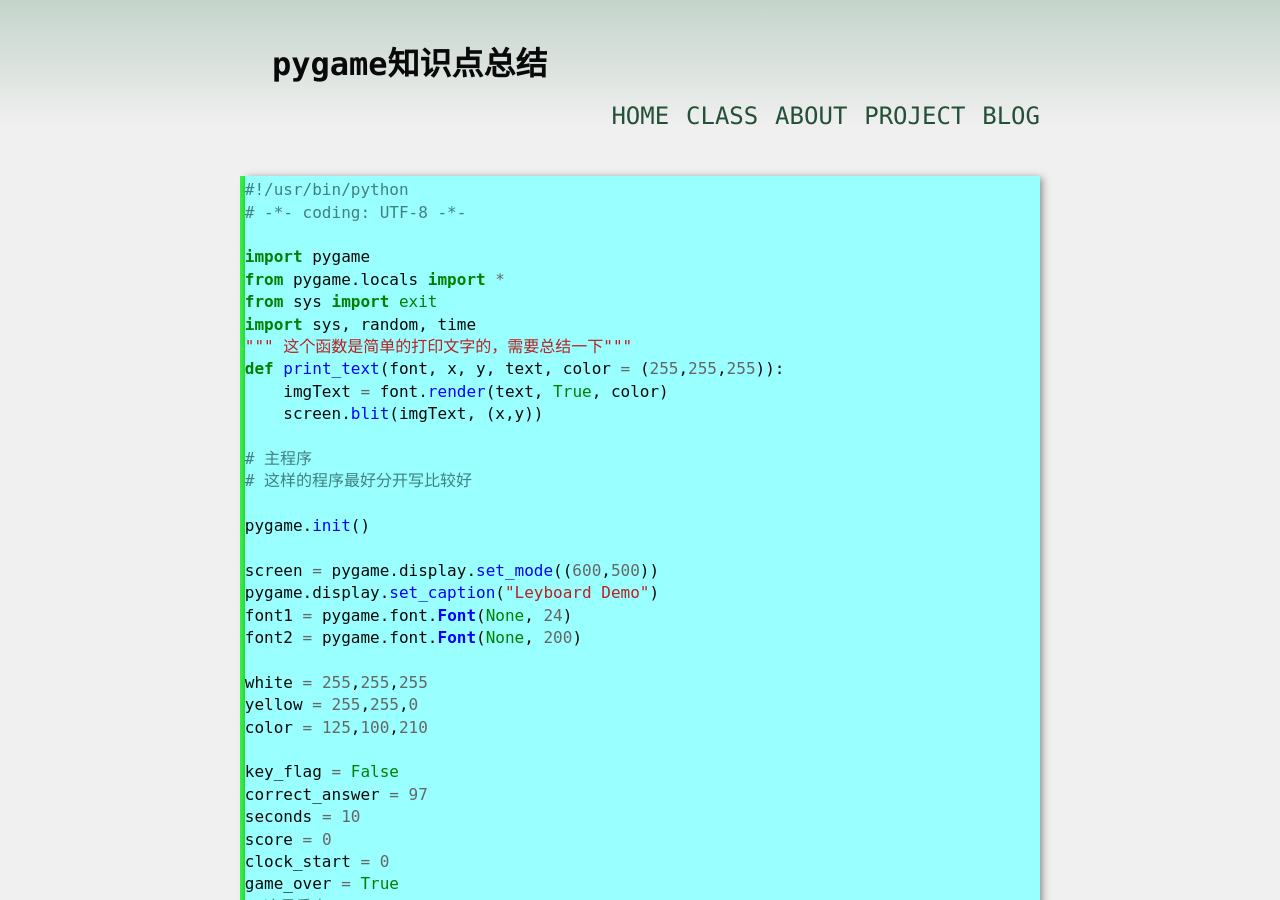
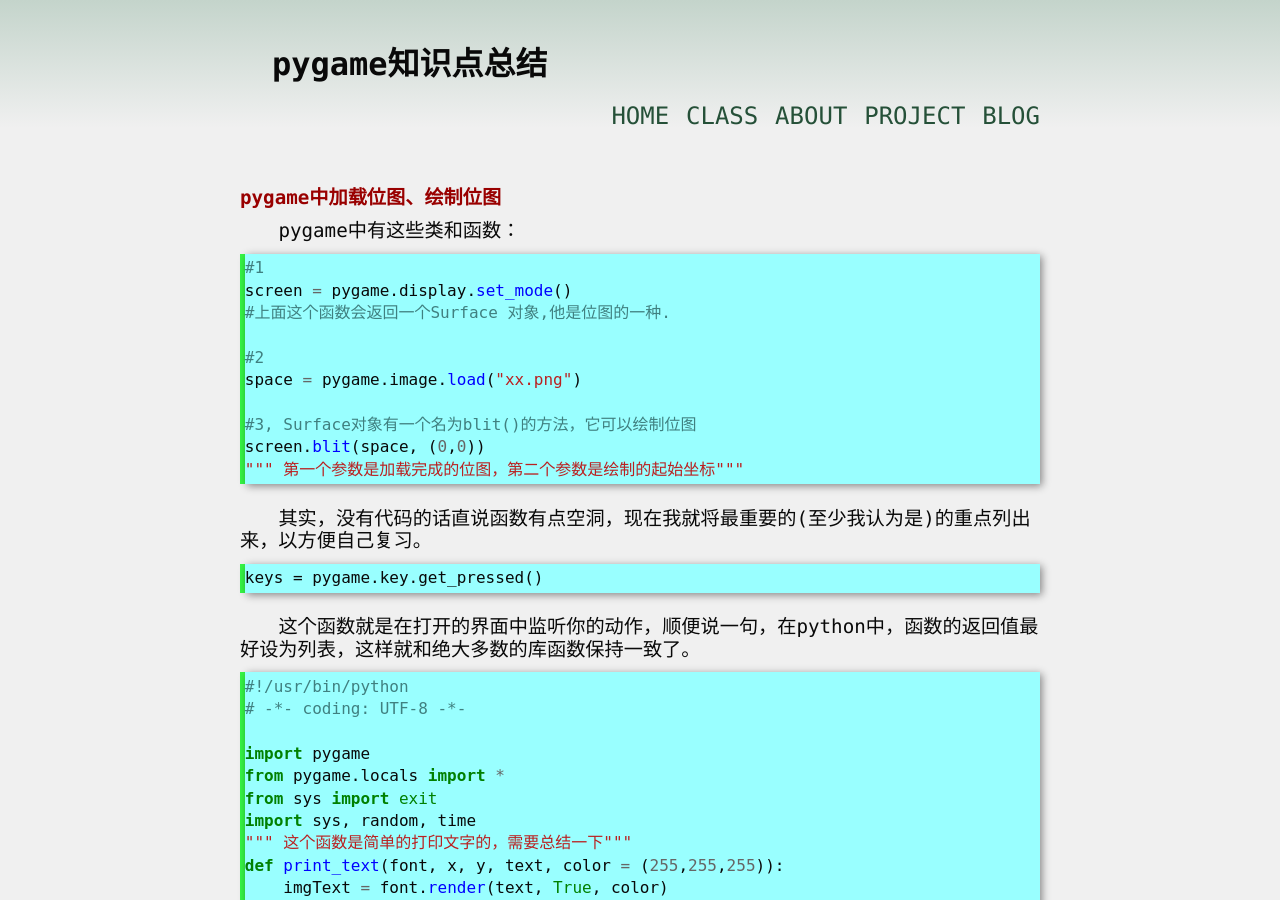
Before and after one commit to yuzibo/yuzibo.github.io, a Jekyll site: the page built from _posts/2017-06-18-pygame_note.md, in a window 1280 px wide and 900 px high. Built offline with Jekyll 4.4.1, drawn with Linux system fonts in a browser that asks for light colours; comment, search, counter and statistics services are not loaded.

Commit message:
add two files

````diff
--- a/_posts/2017-06-18-pygame_note.md
+++ b/_posts/2017-06-18-pygame_note.md
@@ -3,6 +3,30 @@ title: "pygame知识点总结"
 category: python
 layout: article
 ---
+
+### pygame中加载位图、绘制位图
+pygame中有这些类和函数：
+
+```python
+#1
+screen = pygame.display.set_mode()
+#上面这个函数会返回一个Surface 对象,他是位图的一种.
+
+#2
+space = pygame.image.load("xx.png")
+
+#3, Surface对象有一个名为blit()的方法，它可以绘制位图
+screen.blit(space, (0,0))
+""" 第一个参数是加载完成的位图，第二个参数是绘制的起始坐标"""
+```
+
+
+其实，没有代码的话直说函数有点空洞，现在我就将最重要的(至少我认为是)的重点列出来，以方便自己复习。
+
+
+    keys = pygame.key.get_pressed()
+
+这个函数就是在打开的界面中监听你的动作，顺便说一句，在python中，函数的返回值最好设为列表，这样就和绝大多数的库函数保持一致了。
 
 ```python
 #!/usr/bin/python
````
Also changed, not shown: _posts/2017-06-19-python_spider.md (added, +152 -0 lines).
